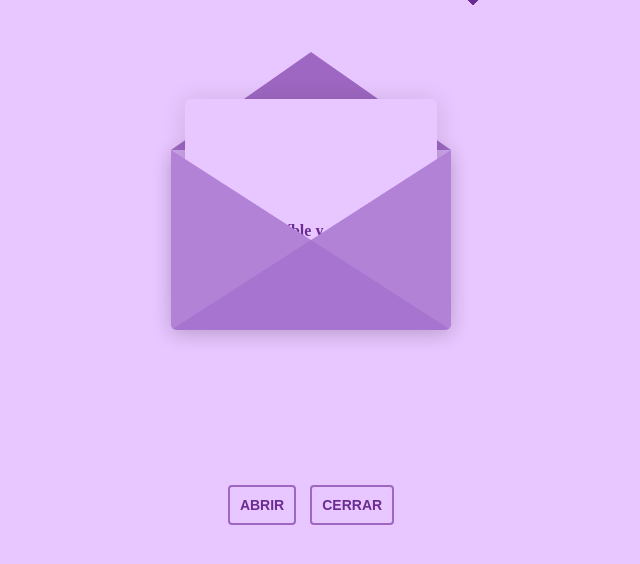
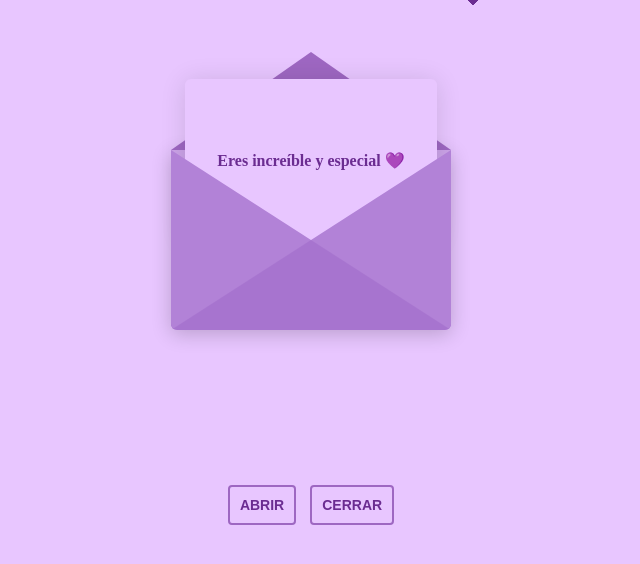
Before and after one commit to GenjiGH/14FB, a plain HTML site: page index.html in a window 1280 px wide. Both pictures are taken after a click on the button "ABRIR". Shown: the whole page, without its empty margins (329-969 px from the left). Drawn offline with nearby package versions, Linux system fonts and the light colour scheme.

Commit message:
Add files via upload

```diff
--- a/style.css
+++ b/style.css
@@ -51,7 +51,6 @@ body {
   align-items: center;
   justify-content: center;
   text-align: center;
-  padding-top: 50px;
 }
 
 #message {
@@ -59,6 +58,7 @@ body {
   font-weight: bold;
   color: #6b2c91;
   display: none;
+  user-select: text;
 }
 
 .hidden {
@@ -84,7 +84,7 @@ body {
 }
 
 .open .letter {
-  transform: translateY(-60px);
+  transform: translateY(-80px);
   transition: transform 0.4s 0.6s ease, z-index 0.6s;
   z-index: 2;
 }
```
